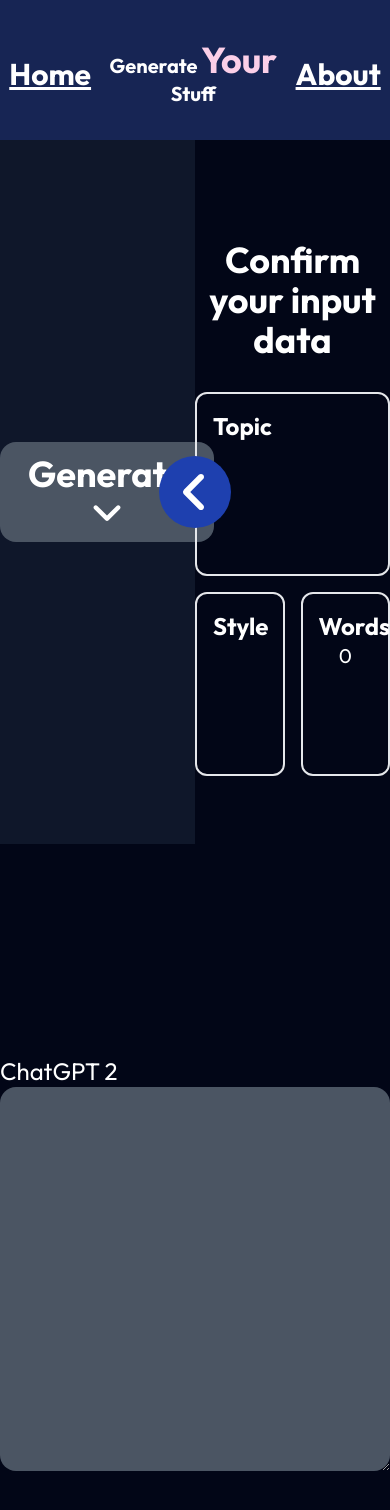
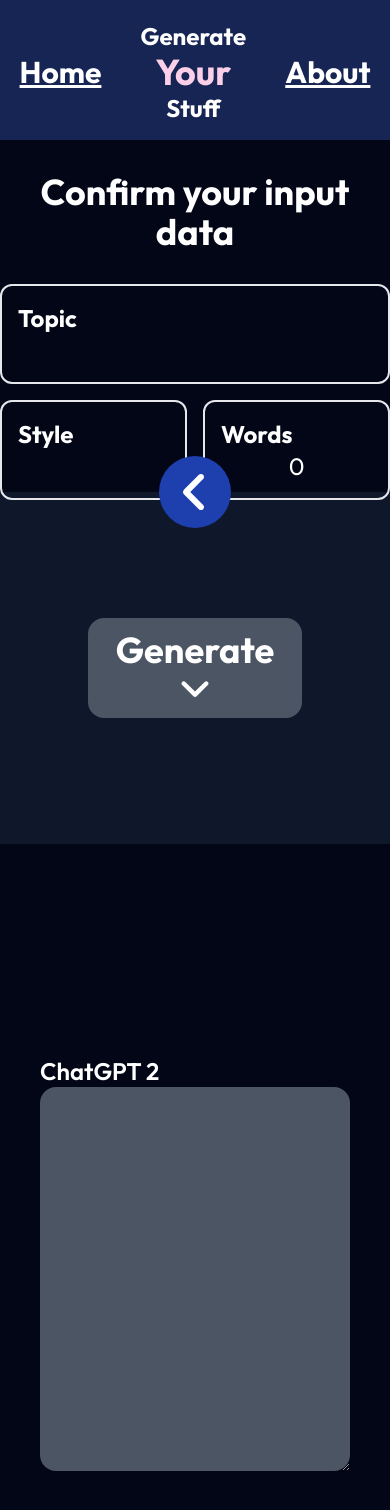
Before and after one commit to KariminK/stuff-generator, a React (Vite) app: page /confirm/generate in a window 390 px wide. Shown: the top 1510 px of the page. Built offline with nearby package versions, Linux system fonts and the light colour scheme.

Commit message:
first stage of responsiveness

```diff
--- a/src/Navbar.tsx
+++ b/src/Navbar.tsx
@@ -1,16 +1,17 @@
 const Navbar = () => {
   return (
-    <nav className="bg-blue-950 sticky top-0 z-10 py-10 text-3xl font-bold text-white font-outfit">
-      <ul className="flex justify-around items-center max-w-5xl mx-auto">
+    <nav className="bg-blue-950 sticky top-0 z-10 py-10 lg:py-5 text-3xl font-bold text-white font-outfit">
+      <ul className="flex justify-around items-center max-w-5xl lg:max-w-xl mx-auto">
         <li>
           <a className="underline" href="/">
             Home
           </a>
         </li>
         <li>
-          <p className="text-center text-xl">
-            Generate <span className="text-4xl text-pink-200">Your</span> <br />{" "}
-            Stuff
+          <p className="text-center text-xl lg:text-2xl flex flex-wrap items-end justify-center lg:flex-col lg:items-center">
+            <span>Generate</span>{" "}
+            <span className="text-4xl lg:text-4xl text-pink-200">Your</span>
+            <span className="w-full">Stuff</span>
           </p>
         </li>
         <li>
--- a/src/form/FormInput.tsx
+++ b/src/form/FormInput.tsx
@@ -21,11 +21,11 @@ const FormInput = ({
   if (typeof value === "number" && Number.isNaN(value)) value = "";
   return (
     <div className={"flex flex-col " + styles}>
-      <label className="font-bold mx-4 text-sm" htmlFor={id}>
+      <label className="font-bold mx-4 text-sm lg:text-xl" htmlFor={id}>
         {label}
       </label>
       <input
-        className="bg-transparent border-2 rounded-xl outline-none px-5 py-1 w-72 text-lg"
+        className="bg-transparent border-2 border-white rounded-xl outline-none px-5 py-1 w-72 text-lg lg:text-xl"
         type={type}
         name={name}
         id={id}
--- a/src/form/FormSelect.tsx
+++ b/src/form/FormSelect.tsx
@@ -30,7 +30,7 @@ const FormSelect = ({
   const optionElements = options.map((option, index) => {
     return (
       <li
-        className="p-3 bg-slate-900 rounded-lg border-b w-72 cursor-pointer hover:bg-slate-800"
+        className="p-3 bg-slate-900 rounded-lg border-b w-72 lg:text-xl cursor-pointer hover:bg-slate-800"
         onClick={() => optionClickHandler(option)}
         key={index}
       >
@@ -41,17 +41,17 @@ const FormSelect = ({
 
   return (
     <div className={"flex flex-col relative " + styles}>
-      <label className="font-bold mx-4 text-sm" htmlFor={id}>
+      <label className="font-bold mx-4 text-sm lg:text-xl" htmlFor={id}>
         {label}
       </label>
       <div
         onClick={selectClickHandler}
-        className="w-72 h-9 cursor-pointer bg-transparent border-2 rounded-xl px-5 py-1 flex items-center justify-between"
+        className="w-72 h-9 cursor-pointer bg-transparent border-2 rounded-xl px-5 py-1 flex items-center justify-between lg:text-xl"
       >
         <span>{selected}</span>
         {active ? <FaAngleUp /> : <FaAngleDown />}
       </div>
-      <ul className={"absolute top-14 " + (!active && "hidden")}>
+      <ul className={"absolute top-14 lg:top-16 z-10 " + (!active && "hidden")}>
         {optionElements}
       </ul>
     </div>
--- a/src/index.css
+++ b/src/index.css
@@ -4,7 +4,7 @@
 @tailwind utilities;
 
 html::-webkit-scrollbar {
-  width: 5px;
+  width: 10px;
 }
 
 html::-webkit-scrollbar-track {
@@ -14,5 +14,4 @@ html::-webkit-scrollbar-track {
 
 html::-webkit-scrollbar-thumb {
   background: #172554;
-  border-radius: 100%;
 }
--- a/src/pages/Confirm.tsx
+++ b/src/pages/Confirm.tsx
@@ -8,8 +8,8 @@ const Confirm = () => {
   const { data }: { data: data } = useOutletContext();
   return (
     <>
-      <main className="grid grid-cols-2 relative">
-        <Container styles="bg-slate-900">
+      <main className="grid grid-cols-2 lg:grid-cols-1 lg:grid-rows-2 relative">
+        <Container styles="bg-slate-900 lg:row-start-2 ">
           <Link
             to={"./generate"}
             className="flex flex-col justify-center items-center text-4xl font-outfit font-bold bg-gray-600 hover:bg-gray-500 py-3 px-7 rounded-2xl"
@@ -24,20 +24,20 @@ const Confirm = () => {
         >
           <FaAngleLeft />
         </Link>
-        <Container styles="font-outfit">
+        <Container styles="font-outfit lg:row-start-1">
           <div>
             <h1 className="text-center text-4xl font-bold my-8">
               Confirm your input data
             </h1>
-            <section className="grid grid-cols-2 grid-rows-2 gap-4 max-w-xl h-96">
+            <section className="grid grid-cols-2 grid-rows-2 gap-4 max-w-xl h-96 lg:h-full lg:mb-10">
               <LabeledContainer label="Topic" styles="col-span-2">
-                <p className="text-xl">{data.topic}</p>
+                <p className="text-xl lg:text-2xl">{data.topic}</p>
               </LabeledContainer>
               <LabeledContainer label="Style" center={true}>
-                <p className="text-xl">{data.style}</p>
+                <p className="text-xl lg:text-2xl">{data.style}</p>
               </LabeledContainer>
               <LabeledContainer label="Words" center={true}>
-                <p className="text-xl">
+                <p className="text-xl lg:text-2xl">
                   {Number.isNaN(data.wordNumber) ? 0 : data.wordNumber}
                 </p>
               </LabeledContainer>
--- a/src/pages/Generated.tsx
+++ b/src/pages/Generated.tsx
@@ -8,8 +8,8 @@ const Generated = () => {
   }, []);
   return (
     <Container styles="row-span-4 h-screen font-outfit" ref={ref}>
-      <div className="w-full max-w-4xl">
-        <h1 className="text-2xl">ChatGPT 2 </h1>
+      <div className="w-full max-w-4xl lg:max-w-full lg:px-10">
+        <h1 className="text-2xl font-semibold">ChatGPT 2 </h1>
         <textarea className="w-full min-h-96 bg-gray-600 rounded-2xl outline-none p-4 text-2xl"></textarea>
       </div>
     </Container>
--- a/src/pages/Home.tsx
+++ b/src/pages/Home.tsx
@@ -11,10 +11,12 @@ const Home = () => {
   const { data, handlers }: OutletContext = useOutletContext();
 
   return (
-    <main className="grid grid-cols-2 relative">
+    <main className="grid grid-cols-2 lg:grid-cols-1 lg:grid-rows-2 relative">
       <Container styles=" font-outfit">
         <div>
-          <h1 className="text-5xl font-extrabold mt-20">Enter your idea</h1>
+          <h1 className="text-5xl lg:text-6xl font-extrabold mt-20 lg:mt-5">
+            Enter your idea
+          </h1>
           <form onSubmit={(e) => handlers.formSubmitHandler(e)}>
             <FormInput
               label="Topic"
--- a/tailwind.config.js
+++ b/tailwind.config.js
@@ -12,6 +12,17 @@ export default {
       height: {
         doubleScreen: "200vh",
       },
+      screens: {
+        "2xl": { max: "1535px" },
+
+        xl: { max: "1279px" },
+
+        lg: { max: "1024px" },
+
+        md: { max: "767px" },
+
+        sm: { max: "639px" },
+      },
     },
   },
   plugins: [],
```
